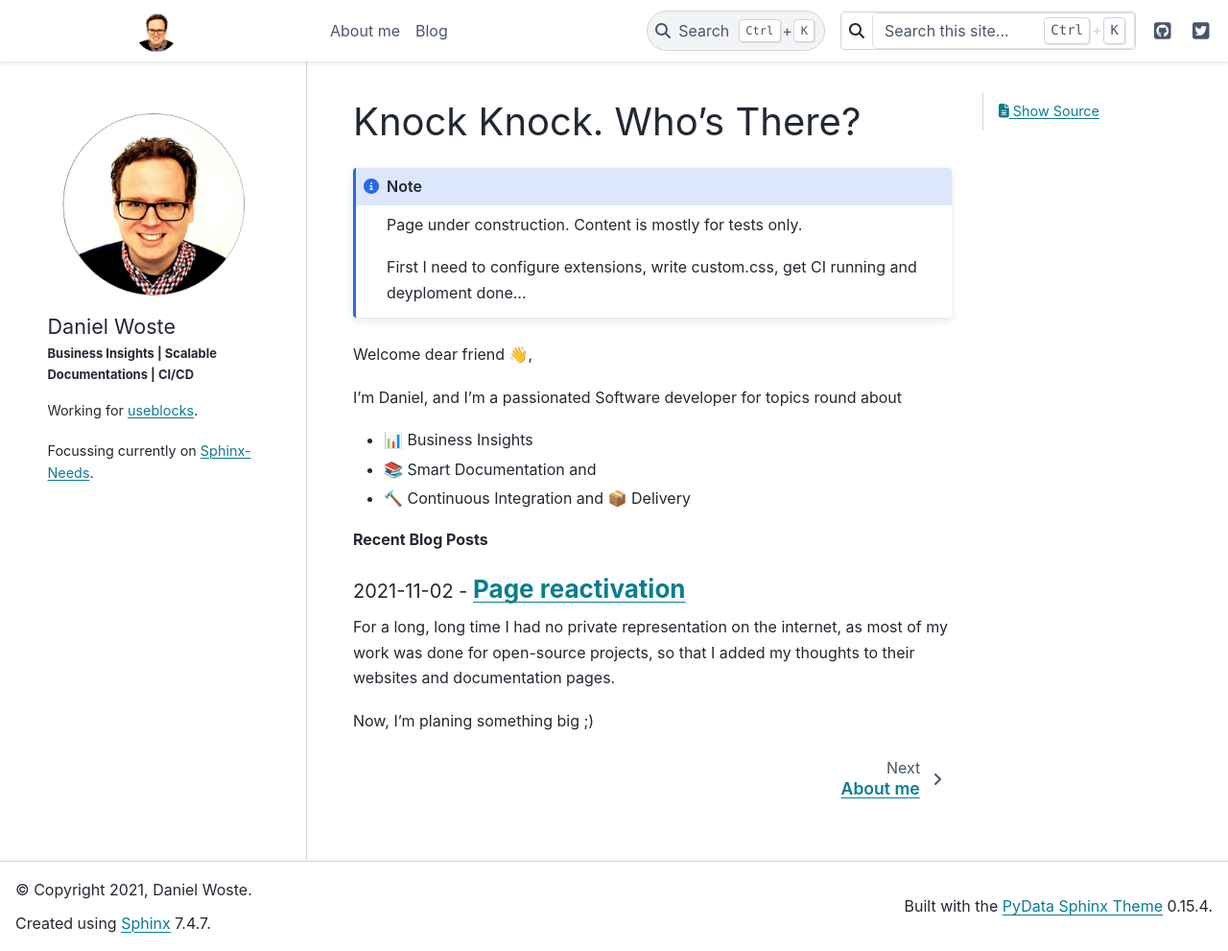
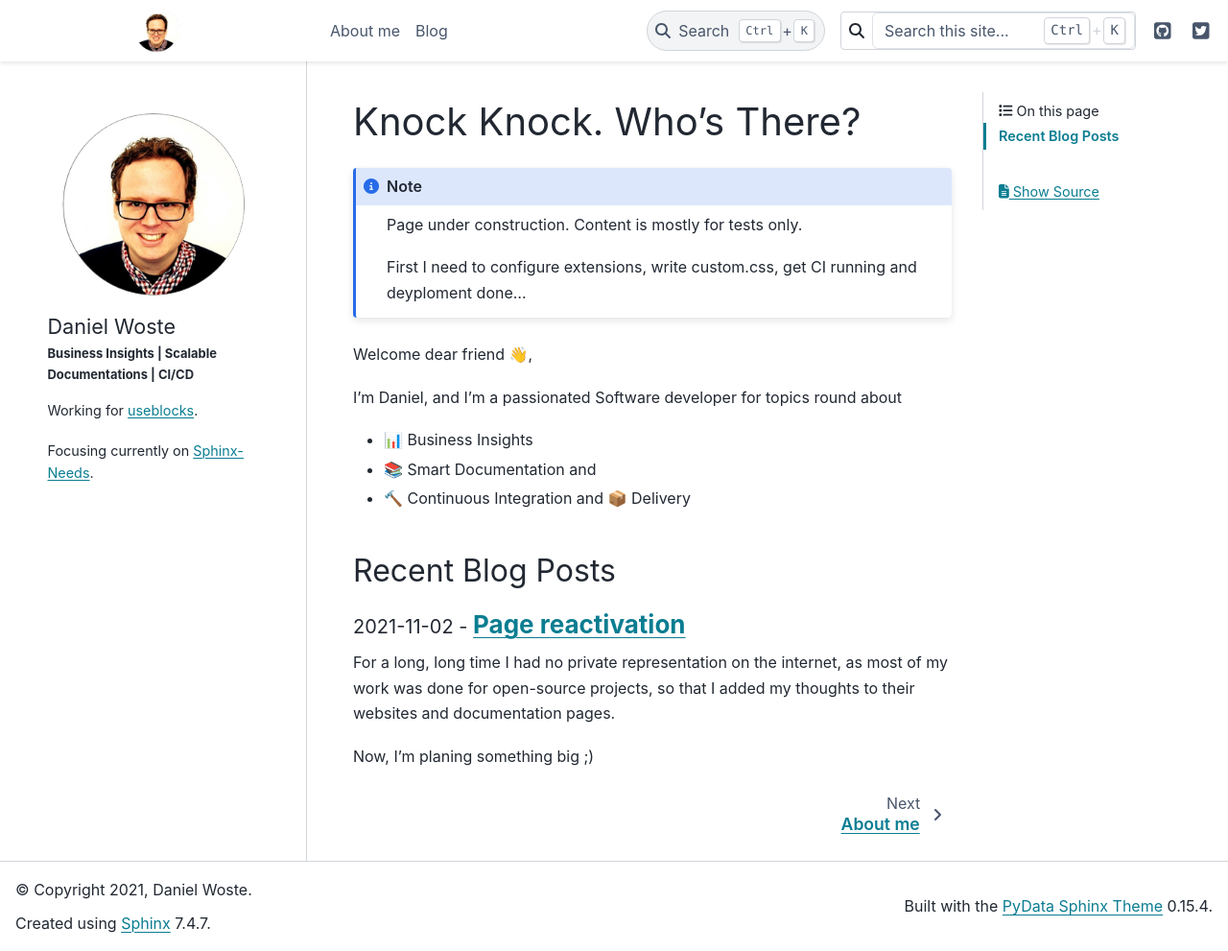
Before and after one commit to danwos/danwos.github.io, a Sphinx documentation site: the page built from docs/index.md, in a window 1280 px wide and 991 px high. Shown: the whole window at 96% size. Built offline with Sphinx 7.4.7 and the PyData theme 0.15.4, drawn with Linux system fonts in a browser that asks for light colours.

Commit message:
minor fixes

````diff
--- a/docs/_templates/me.html
+++ b/docs/_templates/me.html
@@ -13,7 +13,7 @@
             Working for <a href="https://useblocks.com" target="_blank">useblocks</a>.
         </p>
         <p>
-            Focussing currently on  <a href="https://sphinx-needs.com" target="_blank">Sphinx-Needs</a>.
+            Focusing currently on  <a href="https://sphinx-needs.com" target="_blank">Sphinx-Needs</a>.
         </p>
     </div>
 </div>
--- a/docs/index.md
+++ b/docs/index.md
@@ -14,7 +14,7 @@ I'm Daniel, and I'm a passionated Software developer for topics round about
 * 📚 Smart Documentation and
 * 🔨 Continuous Integration and 📦 Delivery
 
-**Recent Blog Posts**
+## Recent Blog Posts
 
 ```{postlist}
 :date: "%Y-%m-%d"
````
